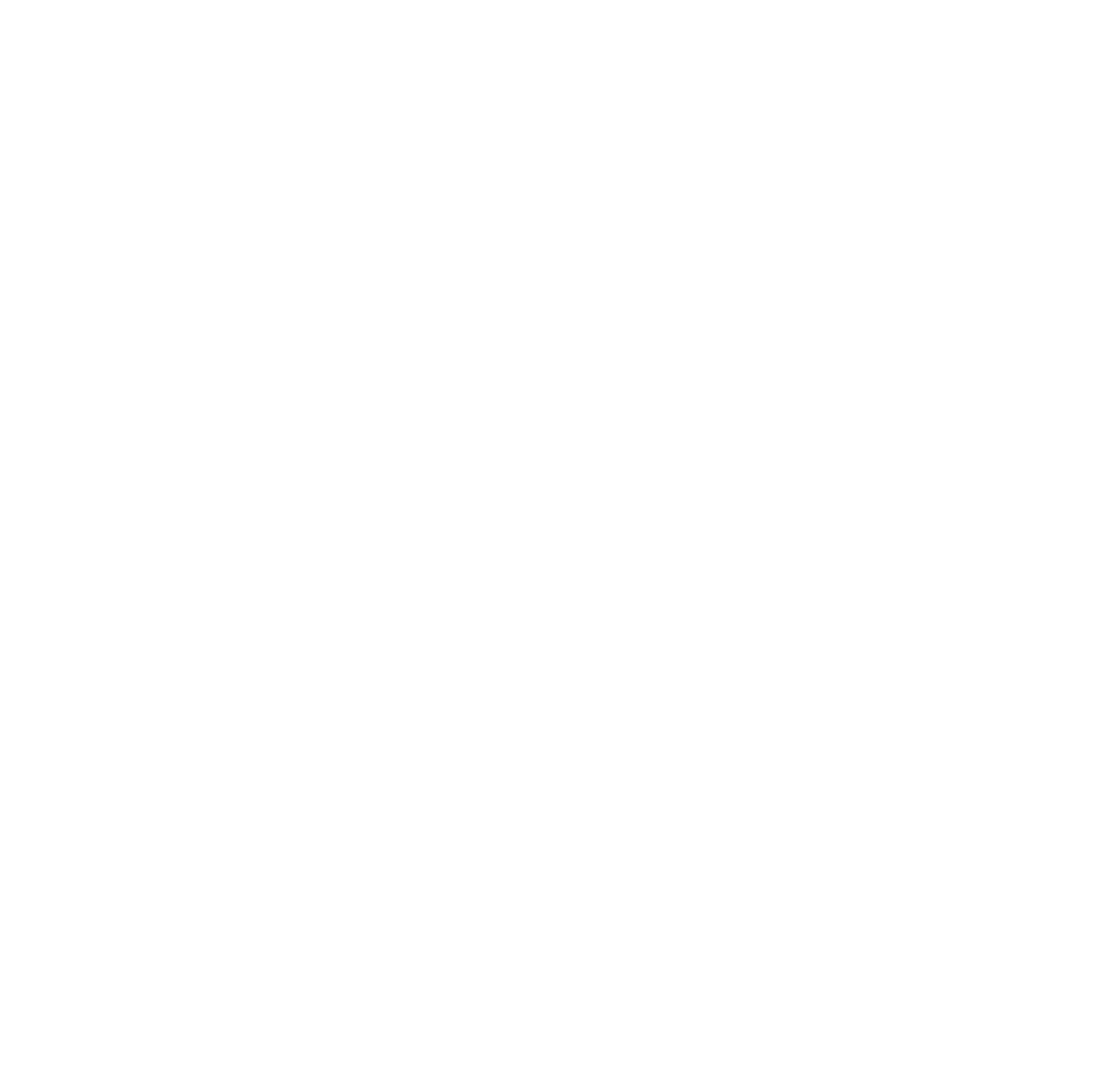
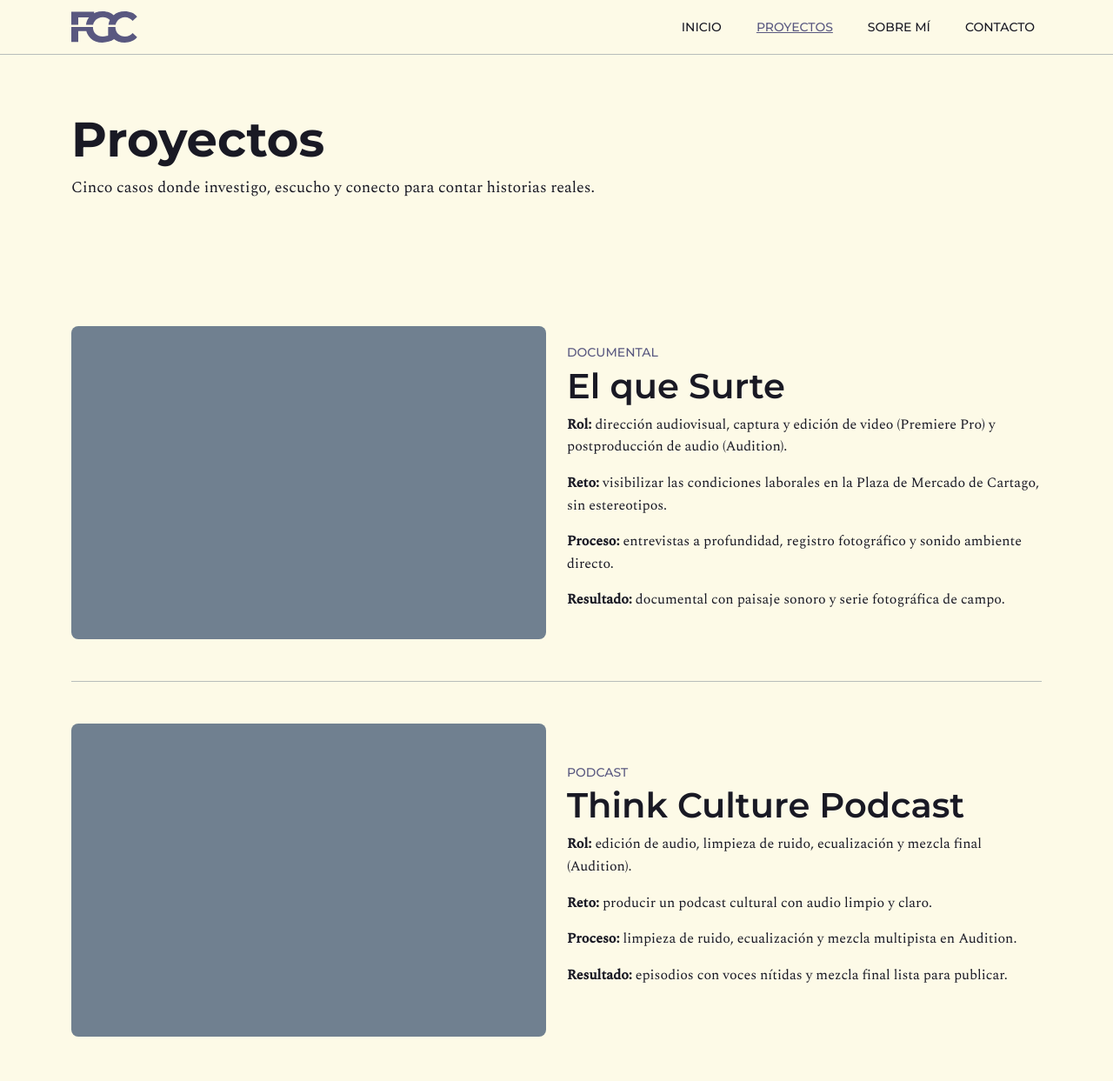
Before and after one commit to Frank-lin07/FGC_portafolio, a plain HTML site: page proyectos.html in a window 1280 px wide. Shown: the top 1243 px of the page at 87% size. Before the commit the page ends 800 px from the top, so only its background shows below. Drawn offline with nearby package versions, Linux system fonts and the light colour scheme.

Commit message:
añadi la página Proyectos con encabezado y dos casos de estudio

```diff
--- a/css/estilos.css
+++ b/css/estilos.css
@@ -208,3 +208,30 @@ a { color: var(--color-principal); }
     margin-top: var(--espacio-24);
     }
 }
+
+/*Proyectos*/
+/* Caso de estudio */
+.intro {
+    max-width: 640px;
+    margin-bottom: var(--espacio-32);
+}
+
+.caso {
+    padding: var(--espacio-48) 0;
+    border-bottom: 1px solid var(--color-neutro);
+}
+
+.caso:last-child {
+    border-bottom: none;
+}
+
+.caso-imagen {
+    height: 360px;
+    background-color: var(--color-secundario);
+    border-radius: var(--radio-8);
+}
+
+.caso p {
+    font-size: 16px;
+    margin-bottom: var(--espacio-16);
+}
--- a/proyectos.html
+++ b/proyectos.html
@@ -0,0 +1,116 @@
+<!DOCTYPE html>
+<html lang="es">
+<head>
+    <meta charset="UTF-8">
+    <meta name="viewport" content="width=device-width, initial-scale=1">
+    <title>Proyectos | Franklin Grisales Castrillón</title>
+    <meta name="description" content="Cinco casos de diseño crossmedia, audiovisual, sonido, fotografía y 3D de Franklin Grisales Castrillón.">
+
+    <link rel="preconnect" href="https://fonts.googleapis.com">
+    <link rel="preconnect" href="https://fonts.gstatic.com" crossorigin>
+    <link href="https://fonts.googleapis.com/css2?family=Montserrat:wght@500;600;700&family=Spectral:wght@400;500&display=swap" rel="stylesheet">
+    <link href="https://cdn.jsdelivr.net/npm/bootstrap@5.3.3/dist/css/bootstrap.min.css" rel="stylesheet">
+
+    <link rel="stylesheet" href="css/tokens.css">
+    <link rel="stylesheet" href="css/estilos.css">
+</head>
+<body>
+
+    <header class="navegacion">
+    <nav class="navbar navbar-expand-md">
+        <div class="container">
+        <a class="navbar-brand" href="index.html">
+            <img src="imgs/monograma-fgc.svg" alt="Monograma FGC" height="36">
+        </a>
+        <button class="navbar-toggler" type="button" data-bs-toggle="collapse"
+                data-bs-target="#menuPrincipal" aria-controls="menuPrincipal"
+                aria-expanded="false" aria-label="Abrir menú">
+            <span class="navbar-toggler-icon"></span>
+        </button>
+        <div class="collapse navbar-collapse justify-content-end" id="menuPrincipal">
+            <ul class="navbar-nav">
+            <li class="nav-item"><a class="nav-link" href="index.html">Inicio</a></li>
+            <li class="nav-item"><a class="nav-link activo" href="proyectos.html">Proyectos</a></li>
+            <li class="nav-item"><a class="nav-link" href="perfil.html">Sobre mí</a></li>
+            <li class="nav-item"><a class="nav-link" href="perfil.html#contacto">Contacto</a></li>
+            </ul>
+        </div>
+        </div>
+    </nav>
+    </header>
+
+    <main>
+    <section class="seccion">
+        <div class="container">
+        <h1>Proyectos</h1>
+        <p class="intro">Cinco casos donde investigo, escucho y conecto para contar historias reales.</p>
+        </div>
+    </section>
+
+        <section class="seccion pt-0">
+      <div class="container">
+
+        <article class="caso">
+          <div class="row g-4 align-items-center">
+            <div class="col-lg-6">
+              <div class="caso-imagen" role="img" aria-label="Imagen del documental El que Surte"></div>
+            </div>
+            <div class="col-lg-6">
+              <span class="tarjeta-categoria">Documental</span>
+              <h2>El que Surte</h2>
+              <p><strong>Rol:</strong> dirección audiovisual, captura y edición de video (Premiere Pro) y postproducción de audio (Audition).</p>
+              <p><strong>Reto:</strong> visibilizar las condiciones laborales en la Plaza de Mercado de Cartago, sin estereotipos.</p>
+              <p><strong>Proceso:</strong> entrevistas a profundidad, registro fotográfico y sonido ambiente directo.</p>
+              <p><strong>Resultado:</strong> documental con paisaje sonoro y serie fotográfica de campo.</p>
+            </div>
+          </div>
+        </article>
+
+        <article class="caso">
+            <div class="row g-4 align-items-center">
+            <div class="col-lg-6">
+                <div class="caso-imagen" role="img" aria-label="Imagen del podcast Think Culture"></div>
+            </div>
+            <div class="col-lg-6">
+                <span class="tarjeta-categoria">Podcast</span>
+                <h2>Think Culture Podcast</h2>
+                <p><strong>Rol:</strong> edición de audio, limpieza de ruido, ecualización y mezcla final (Audition).</p>
+                <p><strong>Reto:</strong> producir un podcast cultural con audio limpio y claro.</p>
+                <p><strong>Proceso:</strong> limpieza de ruido, ecualización y mezcla multipista en Audition.</p>
+                <p><strong>Resultado:</strong> episodios con voces nítidas y mezcla final lista para publicar.</p>
+            </div>
+            </div>
+        </article>
+
+        </div>
+    </section>
+
+    <section class="seccion llamado">
+        <div class="container">
+        <h2>¿Tienes una historia que necesita cobrar vida?</h2>
+        <p>Hablemos y hagámoslo realidad.</p>
+        <a href="perfil.html#contacto" class="btn boton-primario">Contáctame</a>
+        </div>
+    </section>
+    </main>
+
+    <footer class="pie">
+    <div class="container">
+        <div class="row">
+        <div class="col-md-6">
+            <h4>Franklin Grisales Castrillón</h4>
+            <p>Diseñador Crossmedia y Realizador Audiovisual</p>
+        </div>
+        <div class="col-md-6 pie-contacto">
+            <p><a href="mailto:grisalescastrillonfranklin@gmail.com">grisalescastrillonfranklin@gmail.com</a></p>
+            <p><a href="https://www.instagram.com/frank.lin_07" target="_blank" rel="noopener">Instagram: @frank.lin_07</a></p>
+        </div>
+        </div>
+        <p class="pie-copy">© 2026 Franklin Grisales Castrillón</p>
+    </div>
+    </footer>
+
+    <script src="https://cdn.jsdelivr.net/npm/bootstrap@5.3.3/dist/js/bootstrap.bundle.min.js"></script>
+    <script src="js/main.js"></script>
+</body>
+</html>
```
